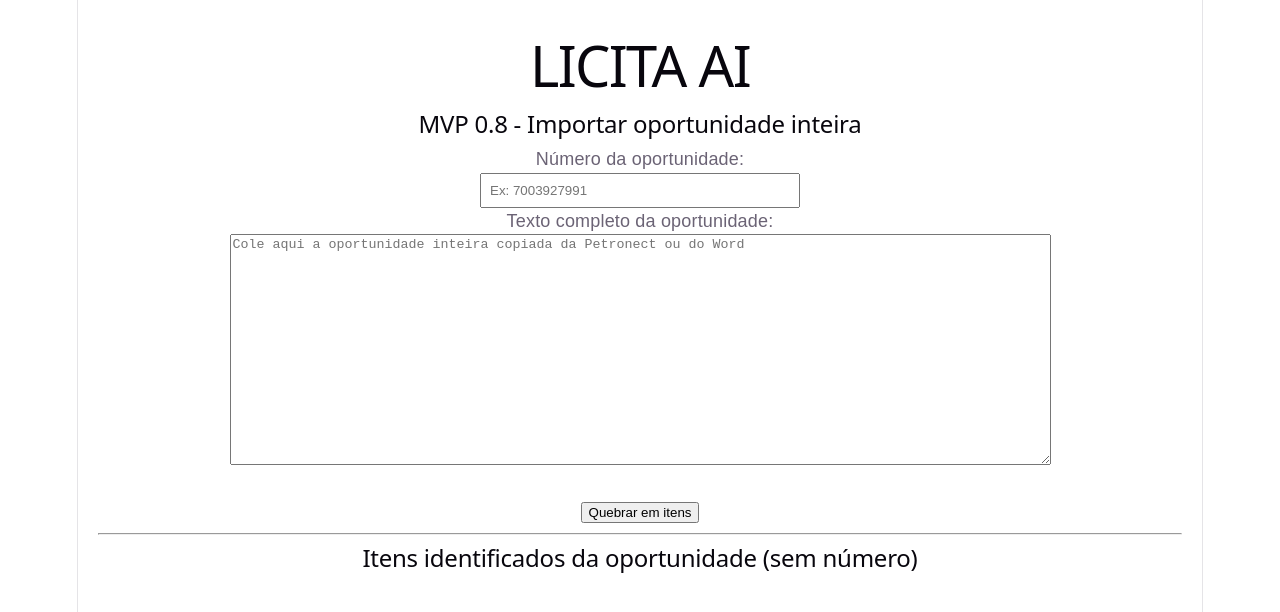
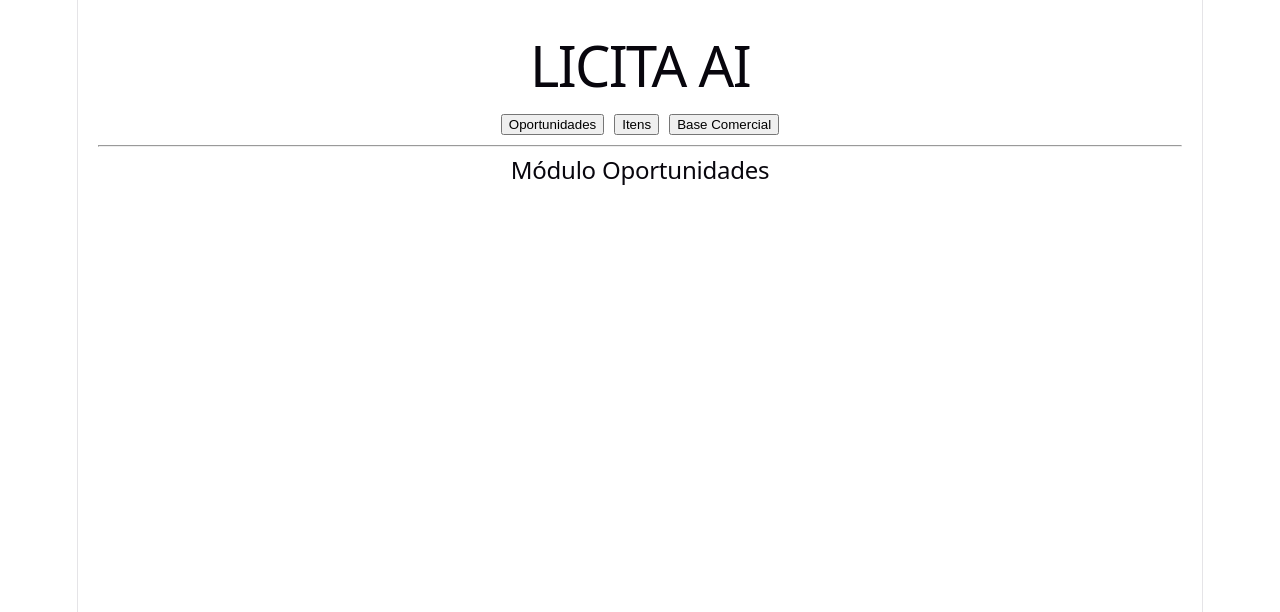
Before and after one commit to evaldoasjunior-sys/licita-ai, a React app in the folder frontend/: page / in a window 1280 px wide. Shown: the top 612 px of the page. Built offline with nearby package versions, Linux system fonts and the light colour scheme; the HTML template or start-up script is replaced by a standard one.

Commit message:
MVP 1.0 - Organiza sistema em modulos

```diff
--- a/frontend/src/App.jsx
+++ b/frontend/src/App.jsx
@@ -1,163 +1,28 @@
 import { useState } from "react";
+import Oportunidades from "./components/Oportunidades";
+import Itens from "./components/Itens";
+import Especialidades from "./components/Especialidades";
 
 function App() {
-  const [numero, setNumero] = useState("");
-  const [textoCompleto, setTextoCompleto] = useState("");
-  const [itens, setItens] = useState([]);
-
-  function identificarCategoria(texto) {
-    const t = texto.toUpperCase();
-
-    if (t.includes("TRANSMISSOR DE VAZÃO")) return "Transmissor de Vazão";
-    if (t.includes("TRANSMISSOR DE TEMPERATURA")) return "Transmissor de Temperatura";
-    if (t.includes("TRANSMISSOR DE PRESSÃO")) return "Transmissor de Pressão";
-    if (t.includes("MEDIDOR DE UMIDADE")) return "Medidor de Umidade";
-    if (t.includes("CONTATOR")) return "Contator";
-    if (t.includes("VÁLVULA") || t.includes("VALVULA")) return "Válvula";
-    if (t.includes("FUSÍVEL") || t.includes("FUSIVEL")) return "Fusível";
-
-    return "Não identificada";
-  }
-
-  function extrairReferencias(texto) {
-    const t = texto.toUpperCase();
-    const referencias = [];
-
-    const tp = t.match(/TP:\s*([A-Z0-9\s]+?)\s+([A-Z0-9\-\/\.]+)/);
-    if (tp) {
-      referencias.push({
-        tipo: "Tp",
-        fabricante: tp[1].trim(),
-        codigo: tp[2].trim(),
-      });
-    }
-
-    const refRegex = /REFERÊNCIA:\s*(.*?)\s*\/\s*FABRICANTE:\s*([A-Z0-9\s]+)/g;
-    let match;
-
-    while ((match = refRegex.exec(t)) !== null) {
-      referencias.push({
-        tipo: "Referência",
-        fabricante: match[2].trim(),
-        codigo: match[1].trim(),
-      });
-    }
-
-    return referencias;
-  }
-
-  function quebrarEmItens() {
-    if (!textoCompleto) {
-      alert("Cole o texto da oportunidade.");
-      return;
-    }
-
-    const linhas = textoCompleto
-      .split("\n")
-      .map((linha) => linha.trim())
-      .filter((linha) => linha.length > 0);
-
-    const novosItens = [];
-    let itemAtual = null;
-
-    linhas.forEach((linha) => {
-      const inicioItem = linha.match(/^(\d+)\s+(\d+)\s+(.*)/);
-
-      if (inicioItem) {
-        if (itemAtual) {
-          novosItens.push(itemAtual);
-        }
-
-        itemAtual = {
-          item: inicioItem[1],
-          quantidade: inicioItem[2],
-          descricao: inicioItem[3],
-        };
-      } else if (itemAtual) {
-        itemAtual.descricao += " " + linha;
-      }
-    });
-
-    if (itemAtual) {
-      novosItens.push(itemAtual);
-    }
-
-    const itensAnalisados = novosItens.map((item) => ({
-      ...item,
-      categoria: identificarCategoria(item.descricao),
-      referencias: extrairReferencias(item.descricao),
-    }));
-
-    setItens(itensAnalisados);
-  }
+  const [tela, setTela] = useState("oportunidades");
 
   return (
     <div style={{ padding: "20px", fontFamily: "Arial" }}>
       <h1>LICITA AI</h1>
-      <h2>MVP 0.8 - Importar oportunidade inteira</h2>
 
-      <p>Número da oportunidade:</p>
-      <input
-        value={numero}
-        onChange={(e) => setNumero(e.target.value)}
-        placeholder="Ex: 7003927991"
-        style={{ width: "300px", padding: "8px" }}
-      />
-
-      <p>Texto completo da oportunidade:</p>
-      <textarea
-        rows="15"
-        cols="100"
-        value={textoCompleto}
-        onChange={(e) => setTextoCompleto(e.target.value)}
-        placeholder="Cole aqui a oportunidade inteira copiada da Petronect ou do Word"
-      />
-
-      <br />
-      <br />
-
-      <button onClick={quebrarEmItens}>Quebrar em itens</button>
+      <button onClick={() => setTela("oportunidades")}>Oportunidades</button>
+      <button onClick={() => setTela("itens")} style={{ marginLeft: "10px" }}>
+        Itens
+      </button>
+      <button onClick={() => setTela("especialidades")} style={{ marginLeft: "10px" }}>
+        Base Comercial
+      </button>
 
       <hr />
 
-      <h2>Itens identificados da oportunidade {numero || "(sem número)"}</h2>
-
-      {itens.map((item, index) => (
-        <div
-          key={index}
-          style={{
-            border: "1px solid #ccc",
-            padding: "15px",
-            marginBottom: "15px",
-          }}
-        >
-          <h3>
-            Item {item.item} | Qtd {item.quantidade}
-          </h3>
-
-          <p>
-            <strong>Categoria:</strong> {item.categoria}
-          </p>
-
-          <p>
-            <strong>Descrição:</strong> {item.descricao}
-          </p>
-
-          <h4>Referências / Fabricantes</h4>
-
-          {item.referencias.length === 0 ? (
-            <p>Nenhuma referência identificada.</p>
-          ) : (
-            <ul>
-              {item.referencias.map((ref, i) => (
-                <li key={i}>
-                  <strong>{ref.tipo}:</strong> {ref.fabricante} | {ref.codigo}
-                </li>
-              ))}
-            </ul>
-          )}
-        </div>
-      ))}
+      {tela === "oportunidades" && <Oportunidades />}
+      {tela === "itens" && <Itens />}
+      {tela === "especialidades" && <Especialidades />}
     </div>
   );
 }
--- /dev/null
+++ b/frontend/src/components/Especialidades.jsx
@@ -0,0 +1,76 @@
+import { useState } from "react";
+
+function Especialidades() {
+  const [fornecedor, setFornecedor] = useState("");
+  const [email, setEmail] = useState("");
+  const [telefone, setTelefone] = useState("");
+  const [fabricante, setFabricante] = useState("");
+  const [categoria, setCategoria] = useState("");
+  const [especialidades, setEspecialidades] = useState([]);
+
+  function adicionarEspecialidade() {
+    if (!fornecedor || !fabricante || !categoria) {
+      alert("Preencha fornecedor, fabricante e categoria.");
+      return;
+    }
+
+    const nova = {
+      fornecedor,
+      email,
+      telefone,
+      fabricante,
+      categoria,
+    };
+
+    setEspecialidades([...especialidades, nova]);
+
+    setFabricante("");
+    setCategoria("");
+
+    alert("Especialidade adicionada!");
+  }
+
+  return (
+    <div>
+      <h2>Base de Conhecimento Comercial</h2>
+
+      <p>Fornecedor:</p>
+      <input value={fornecedor} onChange={(e) => setFornecedor(e.target.value)} />
+
+      <p>Email:</p>
+      <input value={email} onChange={(e) => setEmail(e.target.value)} />
+
+      <p>Telefone:</p>
+      <input value={telefone} onChange={(e) => setTelefone(e.target.value)} />
+
+      <p>Fabricante:</p>
+      <input value={fabricante} onChange={(e) => setFabricante(e.target.value)} />
+
+      <p>Categoria:</p>
+      <input value={categoria} onChange={(e) => setCategoria(e.target.value)} />
+
+      <br />
+      <br />
+
+      <button onClick={adicionarEspecialidade}>Adicionar Especialidade</button>
+
+      <hr />
+
+      <h3>Especialidades cadastradas</h3>
+
+      {especialidades.map((item, index) => (
+        <div key={index} style={{ border: "1px solid #ccc", padding: "10px", marginBottom: "10px" }}>
+          <strong>{item.fornecedor}</strong>
+          <br />
+          {item.email}
+          <br />
+          {item.telefone}
+          <br />
+          <strong>{item.fabricante}</strong> | {item.categoria}
+        </div>
+      ))}
+    </div>
+  );
+}
+
+export default Especialidades;
--- /dev/null
+++ b/frontend/src/components/itens.jsx
@@ -0,0 +1,5 @@
+function Itens() {
+  return <h2>Módulo Itens</h2>;
+}
+
+export default Itens;
--- /dev/null
+++ b/frontend/src/components/oportunidades.jsx
@@ -0,0 +1,5 @@
+function Oportunidades() {
+  return <h2>Módulo Oportunidades</h2>;
+}
+
+export default Oportunidades;
```
